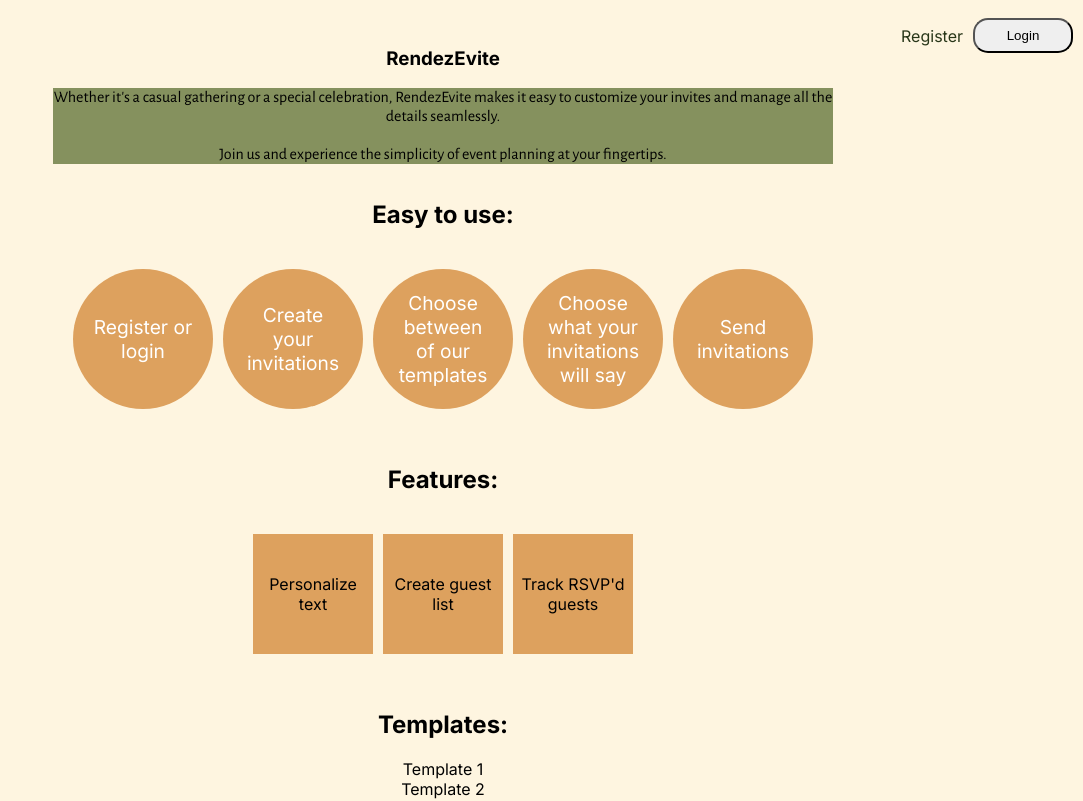
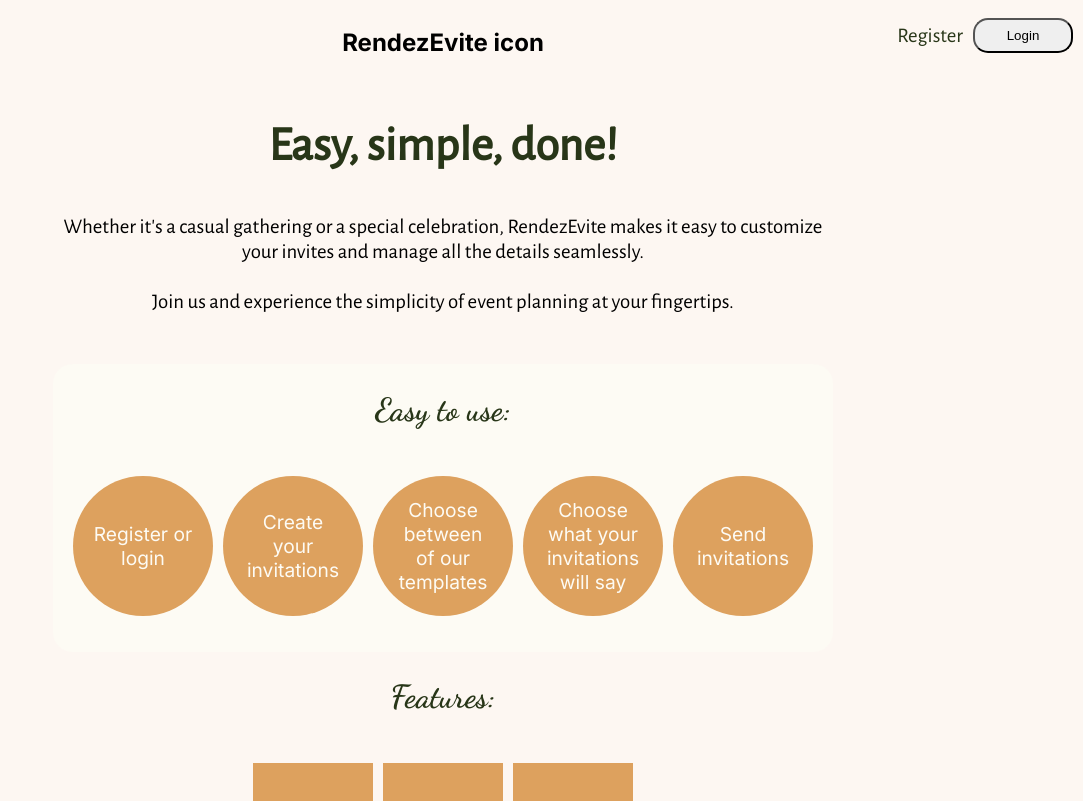
Before and after one commit to nanidam/degree-project-rendezevite, a Next.js app: page / in a window 1280 px wide. Shown: the top 801 px of the page, without its empty margins (197-1280 px from the left). Built offline with nearby package versions, Linux system fonts and the light colour scheme.

Commit message:
:art: added font size and fonts

```diff
--- a/app/globals.scss
+++ b/app/globals.scss
@@ -1,5 +1,5 @@
 @import "../utils/constants.scss";
 
 :root {
-  background-color: $cream;
+  background-color: $off-white;
 }
--- a/app/page.tsx
+++ b/app/page.tsx
@@ -44,8 +44,9 @@ const Home = () => {
         )}
       </nav>
       <section className="welcome-container">
+        <h1 className="welcome-header-svg">RendezEvite icon</h1>
         <article className="welcome-text-container">
-          <h1 className="welcome-header">RendezEvite</h1>
+          <h2 className="welcome-header">Easy, simple, done!</h2>
           <p className="welcome-text">
             Whether it&apos;s a casual gathering or a special celebration, RendezEvite makes
             it easy to customize your invites and manage all the details seamlessly. <br />{" "}
@@ -53,8 +54,8 @@ const Home = () => {
             fingertips.
           </p>
         </article>
-        <article className="overview-wrapper">
-          <h2>Easy to use:</h2>
+        <article className="overview-wrapper how-to-use">
+          <h2 className="sub-header">Easy to use:</h2>
           <ul className="overview-list">
             <li className="list-card">Register or login</li>
             <li className="list-card">Create your invitations</li>
@@ -64,7 +65,7 @@ const Home = () => {
           </ul>
         </article>
         <article className="overview-wrapper">
-          <h2>Features:</h2>
+          <h2 className="sub-header">Features:</h2>
           <ul className="overview-list">
             <li className="feature-card">Personalize text</li>
             <li className="feature-card">Create guest list</li>
@@ -72,7 +73,7 @@ const Home = () => {
           </ul>
         </article>
         <article className="show-templates">
-          <h2>Templates:</h2>
+          <h2 className="sub-header">Templates:</h2>
           <div className="show-templates-wrapper">
             <div>Template 1</div>
             <div>Template 2</div>
--- a/app/style.scss
+++ b/app/style.scss
@@ -29,6 +29,8 @@
   .register-link {
     text-decoration: none;
     color: $dark-green;
+    font-family: "Alegreya";
+    font-size: 1.3rem;
   }
 }
 
@@ -39,30 +41,56 @@
   padding: 20px;
   margin: 0 auto;
 
+  .welcome-header {
+    font-size: 3rem;
+    font-family: "Alegreya";
+    color: $dark-green;
+  }
+
   .welcome-text {
-    background-color: $olive-green;
     font-family: "Alegreya";
+    font-size: 1.3rem;
+    margin-bottom: 50px;
+    // background-color: $olive-green;
     // color: $cream;
   }
 
   .overview-wrapper {
+    .sub-header {
+      font-size: 2rem;
+      font-family: "Dancing script";
+      color: $dark-green;
+    }
+
     .overview-list {
       overflow-x: scroll;
+      scroll-behavior: smooth;
       display: flex;
       flex-direction: row;
       gap: 10px;
       padding: 20px;
       list-style-type: none;
+      transition: transform 0.5s ease;
+
+      &:hover {
+        transform: translateX(-20px);
+      }
 
       .list-card {
         background-color: $tan;
-        color: white;
+        color: $white;
         border-radius: 50%;
         display: flex;
         align-items: center;
         text-align: center;
         padding: 20px;
         font-size: 1.2rem;
+        transition: transform 0.5s ease;
+        cursor: pointer;
+
+        &:hover {
+          transform: scale(1.1);
+        }
       }
 
       .feature-card {
@@ -74,6 +102,11 @@
         height: 100px;
       }
     }
+  }
+
+  .how-to-use {
+    background-color: $white;
+    border-radius: 20px;
   }
 }
 
@@ -87,6 +120,7 @@ footer {
     width: 780px;
     text-align: center;
     align-items: center;
+    padding: 0;
     .overview-wrapper {
       .overview-list {
         overflow-x: auto;
--- a/utils/constants.scss
+++ b/utils/constants.scss
@@ -1,9 +1,11 @@
 // Colors
 $olive-green: #85915e;
 $dark-green: #283618;
-$cream: #fef5e0;
+$cream: #fdf9ef;
 $tan: #dda15e;
 $rusty-orange: #bc6c25;
+$off-white: #fdf7f2;
+$white: #fdfbf4;
 
 //Fonts
 @font-face {
@@ -17,3 +19,8 @@ $rusty-orange: #bc6c25;
   //   font-weight: 400;
   //   font-style: normal;
 }
+
+@font-face {
+  font-family: "Dancing script";
+  src: url("../public/fonts/DancingScript-VariableFont_wght.ttf");
+}
```
